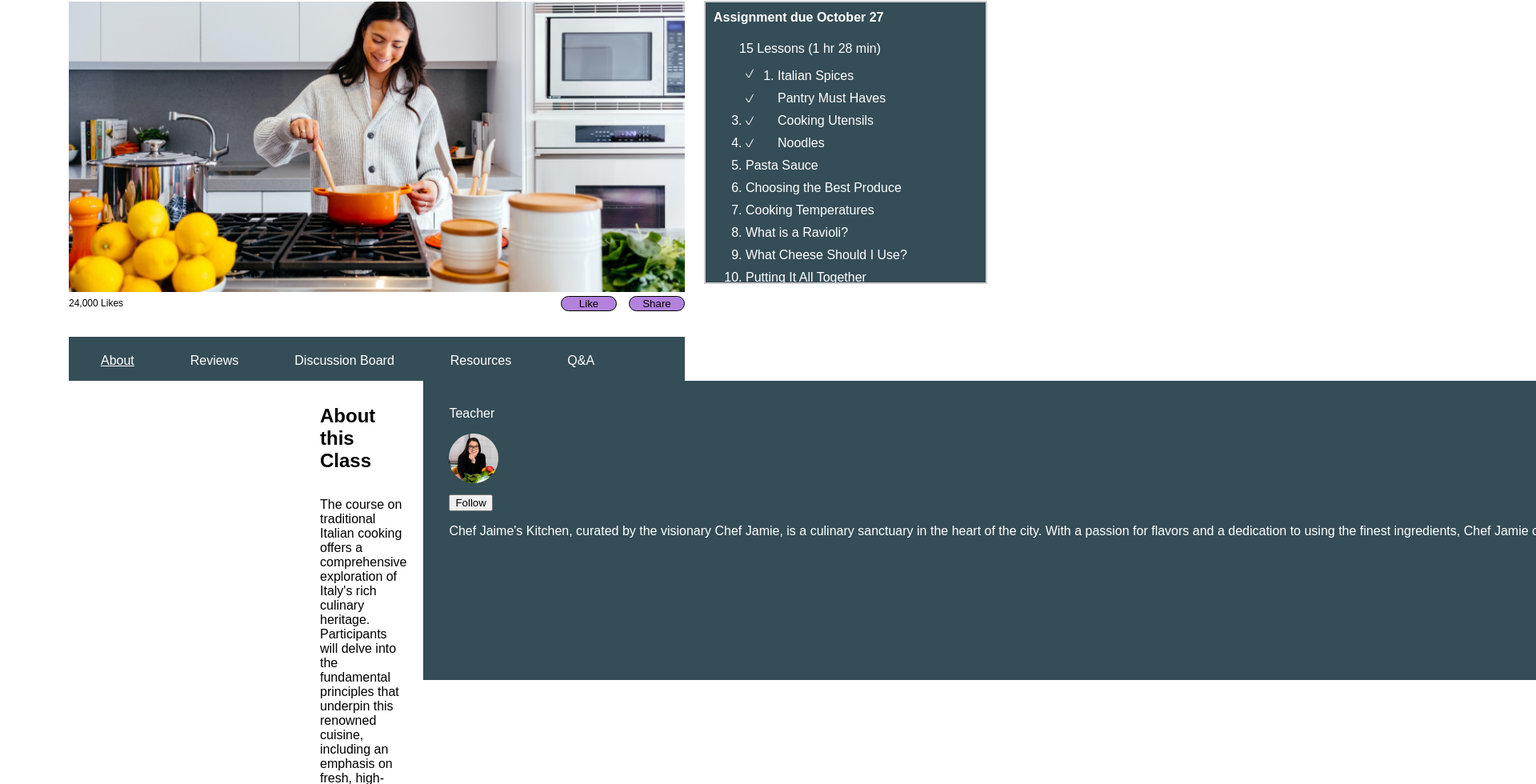
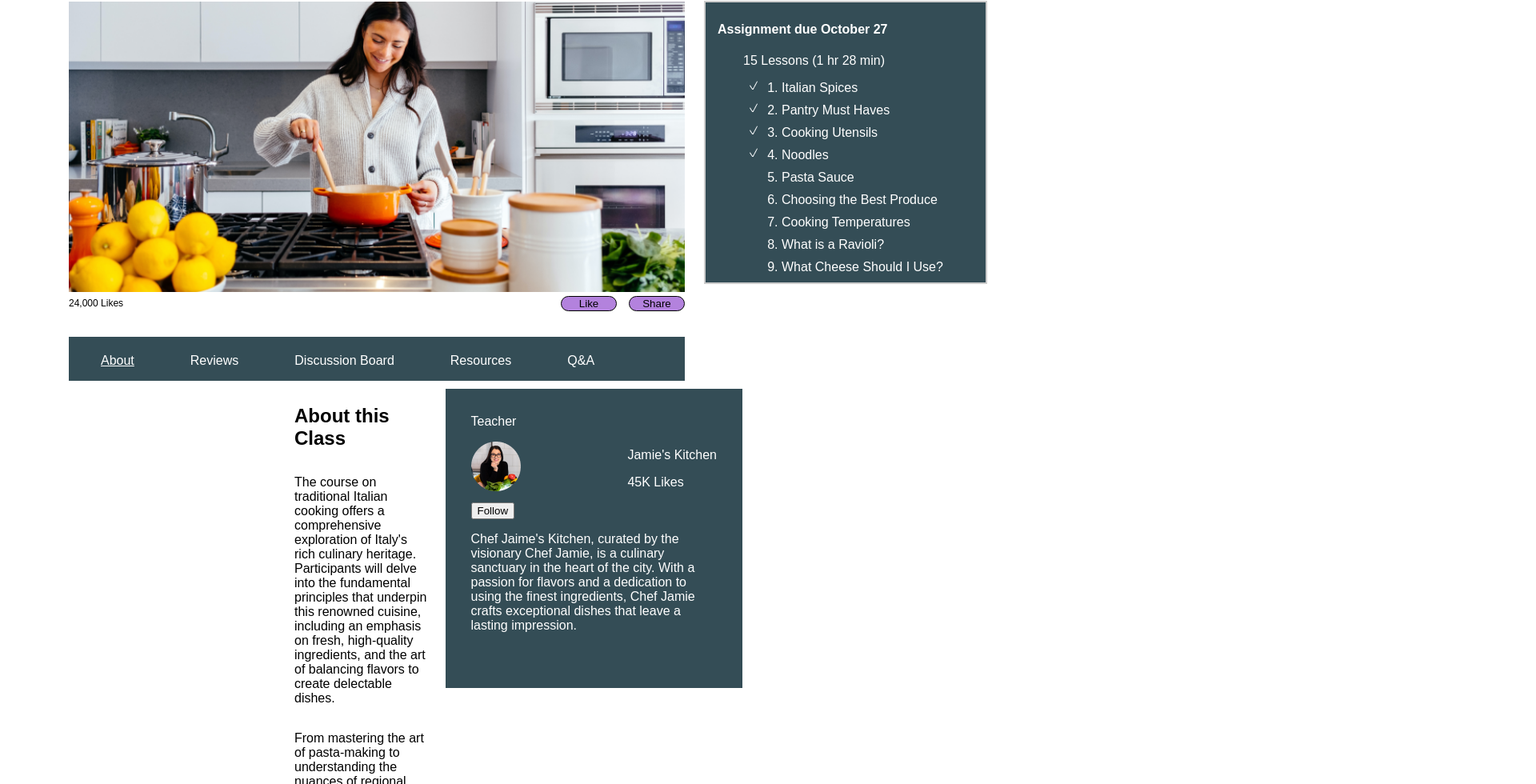
Before and after one commit to EthenThinkful/fall-hackathon, a React (Create React App) app: page /course in a window 1280 px wide. Shown: the part 263-1243 px from the top of the page at 80% size, 1920 px wide, since content can reach past the window. Built offline with nearby package versions, Linux system fonts and the light colour scheme.

Commit message:
Course page styling

```diff
--- a/src/SingleCourse/SingleCourse.css
+++ b/src/SingleCourse/SingleCourse.css
@@ -1,23 +1,5 @@
 .all-content {
     margin: 2rem 22rem;
-}
-
-.cooking-title {
-    color: #000;
-font-size: 25px;
-font-style: normal;
-font-weight: 700;
-line-height: normal;
-margin-bottom: .25rem;
-}
-
-.author-title {
-    color: #000;
-font-size: 14px;
-font-style: normal;
-font-weight: 400;
-line-height: normal;
-margin-bottom: 1rem;
 }
 
 /* top-section styling */
@@ -54,6 +36,24 @@ margin-bottom: 1rem;
     flex-direction: row;
 }
 
+.cooking-title {
+    color: #000;
+    font-size: 25px;
+    font-style: normal;
+    font-weight: 700;
+    line-height: normal;
+    margin-bottom: .25rem;
+}
+
+.author-title {
+    color: #000;
+    font-size: 14px;
+    font-style: normal;
+    font-weight: 400;
+    line-height: normal;
+    margin-bottom: 1rem;
+}
+
 .row {
     display: flex;
     align-items: center;
@@ -72,86 +72,6 @@ margin-bottom: 1rem;
     background-color: #B382DD;
     color: black;
     width: 70px;
-}
-
-.scroll-container {
-    position: relative;
-    width: 350px;
-    height: 350px; /* Add the desired height for the container */
-    overflow-y: scroll; /* Enable vertical scrollbar */
-    overflow-x: hidden; /* Hide horizontal scrollbar */
-    margin-left: 1.5rem;
-    margin-top: 100px;
-    margin-right: 10px;
-    border: 2px solid #ccc;
-    background-color: #344D56;
-    color: white;
-}
-
-.checkmark {
-    display: inline-block;
-    width: 10px;
-    height: 11px;
-    background-image: url('../Images/check-mark.png'); /* Replace with your checkmark image */
-    background-size: cover;
-    margin-right: 30px; /* Adjust spacing between checkmark and text */
-  }
-
-  /* ol li {
-     list-style-type: none;
-    margin-bottom: 10px;
-  } */
-
-  .li {
-    list-style-type: none; /* Remove default list style */
-    margin-bottom: 10px; /* Adjust spacing between list items */
-  }
-
-/* Adjust the scrollbar thumb height (may not work in all browsers) */
-.scroll-container::-webkit-scrollbar {
-    width: 12px;
-}
-
-.scroll-container::-webkit-scrollbar-thumb {
-    background-color: white;
-    border-radius: 6px;
-    height: 50px; /* Adjust the height as needed */
-}
-
-.scroll-container::-webkit-scrollbar-thumb:hover {
-    background-color: #555;
-}
-
-.content {
-    /* Set content dimensions and styling */
-    width: 100%;
-    padding: 10px;
-    margin-bottom: 10px;
-}
-
-.content h4 {
-    margin-top: 0px;
-}
-
-.content li {
-    /* Set content dimensions and styling */
-    margin-bottom: 10px;
-}
-
-/* bottom section styling */
-.bottom-section {
-    display: flex;
-    flex-direction: row;
-    /* width: 100%;
-    justify-content: center;
-    text-align: left;
-    margin-left: 50px; */
-}
-
-.left-container {
-    width: 100%;
-    margin-top: 30px;
-    justify-content: flex-start;
 }
 
 .navbar {
@@ -181,15 +101,100 @@ margin-bottom: 1rem;
     text-decoration: underline;
 }
 
+.scroll-container {
+    position: relative;
+    width: 350px;
+    height: 350px; /* Add the desired height for the container */
+    overflow-y: scroll; /* Enable vertical scrollbar */
+    overflow-x: hidden; /* Hide horizontal scrollbar */
+    margin-left: 1.5rem;
+    margin-top: 100px;
+    margin-right: 10px;
+    border: 2px solid #ccc;
+    background-color: #344D56;
+    color: white;
+}
+
+.content {
+    /* Set content dimensions and styling */
+    width: 100%;
+    padding-left: 15px;
+    padding-top: 25px;
+    margin-bottom: 10px;
+}
+
+.content h4 {
+    margin-top: 0px;
+}
+
+.content p {
+    margin-left: 0px;
+}
+
+.content li {
+    /* Set content dimensions and styling */
+    margin-bottom: 10px;
+}
+
+/* .li {
+    list-style-type: none; /* Remove default list style */
+   /* margin-bottom: 10px; Adjust spacing between list items */
+  /*} */
+
+.checkmark {
+    display: inline-block;
+    width: 10px;
+    height: 11px;
+    background-image: url('../Images/check-mark.png'); /* Replace with your checkmark image */
+    background-size: cover;
+    margin-right: 30px; /* Adjust spacing between checkmark and text */
+  }
+
+.no-checkmark {
+    margin-left: 40px;
+}
+
+/* Adjust the scrollbar thumb height (may not work in all browsers) */
+.scroll-container::-webkit-scrollbar {
+    width: 12px;
+}
+
+.scroll-container::-webkit-scrollbar-thumb {
+    background-color: white;
+    border-radius: 6px;
+    height: 50px; /* Adjust the height as needed */
+}
+
+.scroll-container::-webkit-scrollbar-thumb:hover {
+    background-color: #555;
+}
+
+/* bottom section styling */
+.bottom-section {
+    display: flex;
+    flex-direction: row;
+    width: 100%;
+    /* justify-content: center;   */
+    /* text-align: left; */
+    margin-left: 0px;
+    margin-right: 50px;
+}
+
+.left-container {
+    width: 60%;
+    margin-top: 30px;
+    /* justify-content: flex-start; */
+    justify-content: space-between;
+}
+
 .right-container {
     display: flex;
-    justify-content: space-between;
-    /* width: 320px; */
+    width: 100%;
     height: 310px;
-    flex-shrink: 0;
+    /* flex-shrink: 0; */
     padding: 2rem;
     margin-left: 20px;
-    margin-top: 0px;
+    margin-top: 10px;
     background-color: #344D56;
     color: white;
 }
--- a/src/SingleCourse/SingleCourse.jsx
+++ b/src/SingleCourse/SingleCourse.jsx
@@ -46,24 +46,31 @@ function SingleCourse() {
                             <h4>Assignment due October 27</h4>
                             <p>15 Lessons (1 hr 28 min)</p>
                             <ol>
+                                <div style={{display: 'flex' }}>
+                                    <span className='checkmark'></span>
+                                    <li>Italian Spices</li>
+                                </div>
+                                <div style={{display: 'flex' }}>
+                                    <span className='checkmark'></span>
+                                    <li>Pantry Must Haves</li></div>
                                 <div style={{display: 'flex'}}>
-                            <span className="checkmark"></span><li>
-                                    Italian Spices
-                                </li>
+                                    <span className='checkmark'></span>
+                                    <li>Cooking Utensils</li></div>
+                                <div style={{display: 'flex'}}>
+                                    <span className='checkmark'></span>
+                                    <li>Noodles</li>
                                 </div>
-                               <li className='li'><span className="checkmark"></span>Pantry Must Haves</li>
-                                <li><span className="checkmark"></span>Cooking Utensils</li>
-                                <li><span className="checkmark"></span>Noodles</li>
+                                <div className='no-checkmark'>
                                     <li>Pasta Sauce</li>
                                     <li>Choosing the Best Produce</li>
                                     <li>Cooking Temperatures</li>
                                     <li>What is a Ravioli?</li>
                                     <li>What Cheese Should I Use?</li>
                                     <li>Putting It All Together</li>
+                                </div>
                             </ol>
                         </div>
                     </div>
-
                 {/* end scroll container */}
                 </div>
             </div>
@@ -73,7 +80,7 @@ function SingleCourse() {
             <div className='bottom-section'>
                 {/* startleft container */}
                 <div className='left-container'>
-                    <div style={{display: 'flex', flexDirection: 'column', marginLeft: '3rem' }}>
+                    <div style={{display: 'flex', flexDirection: 'column', marginLeft: '1rem' }}>
                         <div style={{ textAlign: 'left', fontSize: '1.5rem', fontWeight: 'bold' }}>About this Class</div>
                         <div style={{textAlign: 'left', marginTop: '2rem'}}>The course on traditional Italian cooking offers a comprehensive exploration of Italy's rich culinary heritage. Participants will delve into the fundamental principles that underpin this renowned cuisine, including an emphasis on fresh, high-quality ingredients, and the art of balancing flavors to create delectable dishes.</div>
                         <div style={{textAlign: 'left', marginTop: '2rem'}}>From mastering the art of pasta-making to understanding the nuances of regional sauces and incorporating essential Mediterranean ingredients, this course provides a hands-on and in-depth look at the techniques and traditions that have made Italian cooking a global culinary sensation. Through practical demonstrations and interactive cooking sessions, participants will gain a deep appreciation for the time-honored methods that define traditional Italian gastronomy.</div>
@@ -130,28 +137,3 @@ function SingleCourse() {
 }
 
 export default SingleCourse;
-
-{/*
-   <div className='bottom-section'>
-                <div className='container'>
-                    <div className='nav-bar'>
-                        <p>About</p>
-                        <p>Reviews</p>
-                        <p>Discussion Board</p>
-                        <p>Resources</p>
-                        <p>Q&A</p>
-                    </div>
-                </div>
-                    <h1>About this Class</h1>
-                    <p>The course on traditional Italian cooking offers a comprehensive exploration of Italy's rich culinary heritage. Participants will delve into the fundamental principles that underpin this renowned cuisine, including an emphasis on fresh, high-quality ingredients, and the art of balancing flavors to create delectable dishes.</p>
-                    <p>From mastering the art of pasta-making to understanding the nuances of regional sauces and incorporating essential Mediterranean ingredients, this course provides a hands-on and in-depth look at the techniques and traditions that have made Italian cooking a global culinary sensation. Through practical demonstrations and interactive cooking sessions, participants will gain a deep appreciation for the time-honored methods that define traditional Italian gastronomy.</p>
-                </div>
-                <div className='teacher-profile'>
-                    <h1>Teacher</h1>
-                    <div className='title'>
-                        <img src={require("../Images/photo.jpg")} />
-                         <p>Jamie's Kitchen</p>
-                        <p>45K Likes</p>
-                        <button>Follow</button>
-                        <p>Chef Jamie's Kitchen, curated by the visionary Chef Jamie, is a culinary sanctuary in the heart of the city. With a passion </p>
-                    </div>  */}
```
Lines whose indentation alone changed are shown as unchanged.
